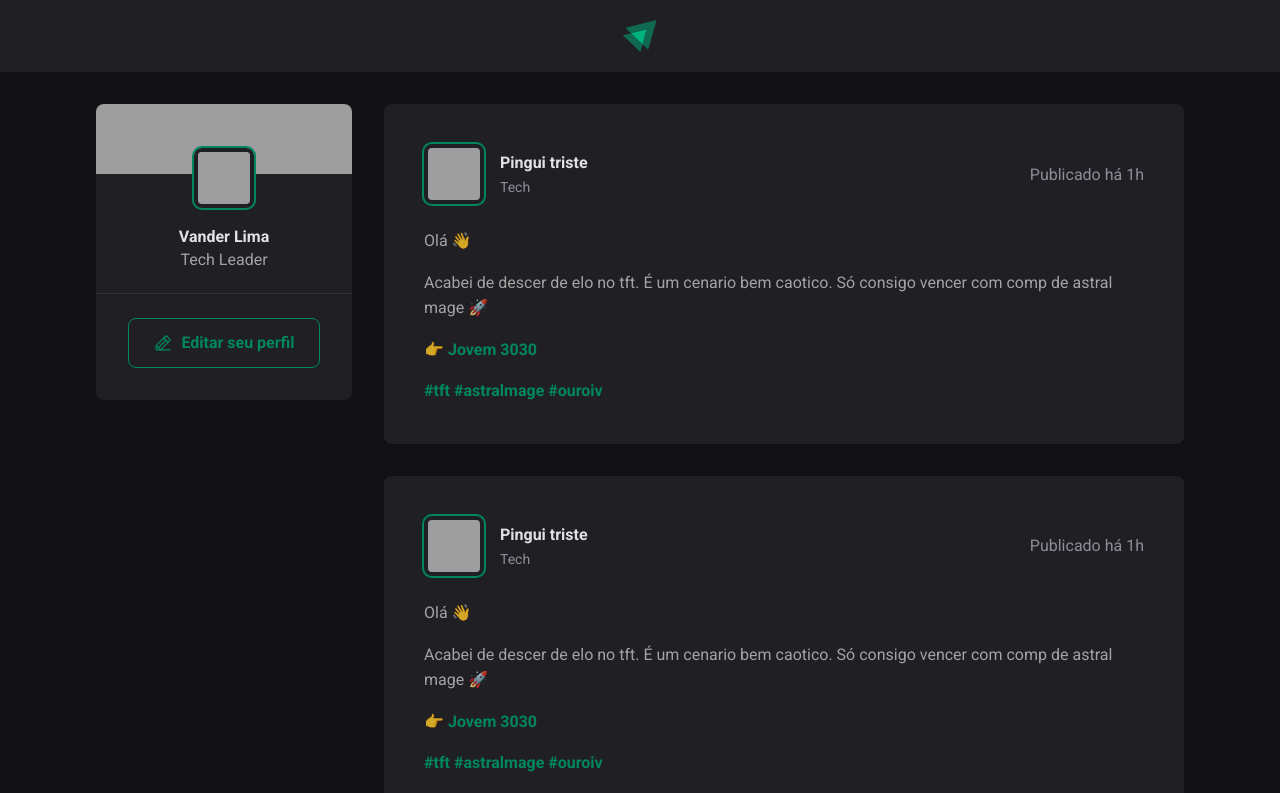
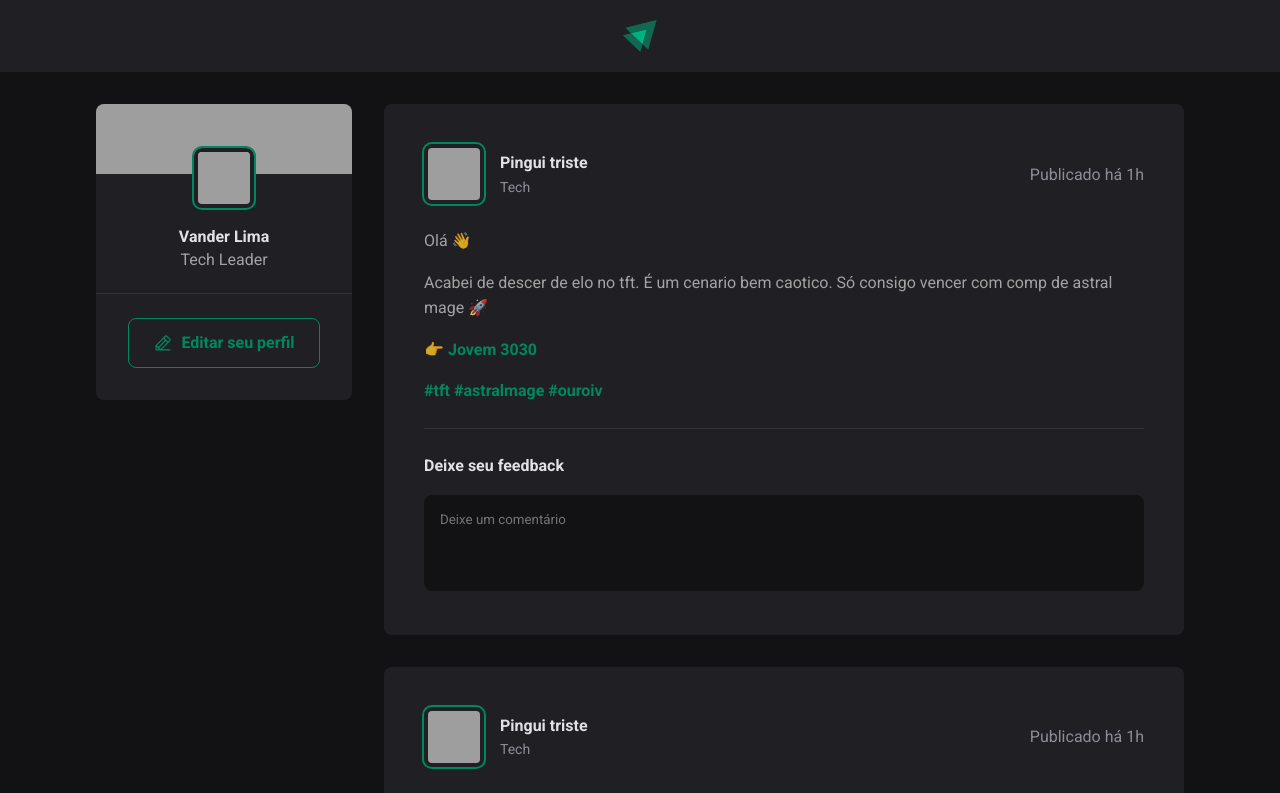
Before and after one commit to vanderL/ignite-feed, a React (Vite) app: page / in a window 1280 px wide. Shown: the top 793 px of the page. Built offline with nearby package versions, Linux system fonts and the light colour scheme; grey boxes are pictures that could not be loaded.

Commit message:
[feat:] Structure Form and Styling Form

```diff
--- a/src/components/Post/Post.jsx
+++ b/src/components/Post/Post.jsx
@@ -35,6 +35,23 @@
           <a href="#">#ouroiv</a>
         </p>
       </div>
+
+      <form className={styles.commentForm}>
+        <strong>Deixe seu feedback</strong>
+
+        <textarea
+          placeholder='Deixe um comentário'
+        />
+
+        <footer>
+          <button
+            type='submit'
+          >
+            Publicar
+          </button>
+        </footer>
+
+      </form>
     </article >
   )
 }
--- a/src/components/Post/Post.module.css
+++ b/src/components/Post/Post.module.css
@@ -68,3 +68,55 @@
   font-size: 0.875;
   color: var(--gray-400);
 }
+
+.commentForm {
+  width: 100%;
+  margin-top: 1.5rem;
+  padding-top: 1.5rem;
+  border-top: 1px solid var(--gray-600);
+}
+
+.commentForm>strong {
+  line-height: 1.6;
+  color: var(--gray-100);
+}
+
+.commentForm textarea {
+  width: 100%;
+  background: var(--gray-900);
+  border: 0;
+  resize: none;
+  height: 6rem;
+  padding: 1rem;
+  border-radius: 8px;
+  color: var(--gray-100);
+  line-height: 1.4;
+  margin-top: 1rem;
+}
+
+.commentForm footer {
+  visibility: hidden;
+  max-height: 0;
+}
+
+.commentForm:focus-within footer {
+  visibility: visible;
+  max-height: none;
+}
+
+.commentForm button[type=submit] {
+  padding: 1rem 1.5rem;
+  margin-top: 1rem;
+  border-radius: 8px;
+  border: 0;
+  background: var(--green-500);
+  color: var(--white);
+  font-weight: bold;
+  cursor: pointer;
+
+  transition: background-color 0.2s;
+}
+
+.commentForm button[type=submit]:hover {
+  background: var(--green-300);
+}
--- a/src/global.css
+++ b/src/global.css
@@ -11,6 +11,11 @@
 
   --green-300: #00b37e;
   --green-500: #00875f;
+}
+
+:focus {
+  outline: transparent;
+  box-shadow: 0 0 0 2px var(--green-500);
 }
 
 * {
```
